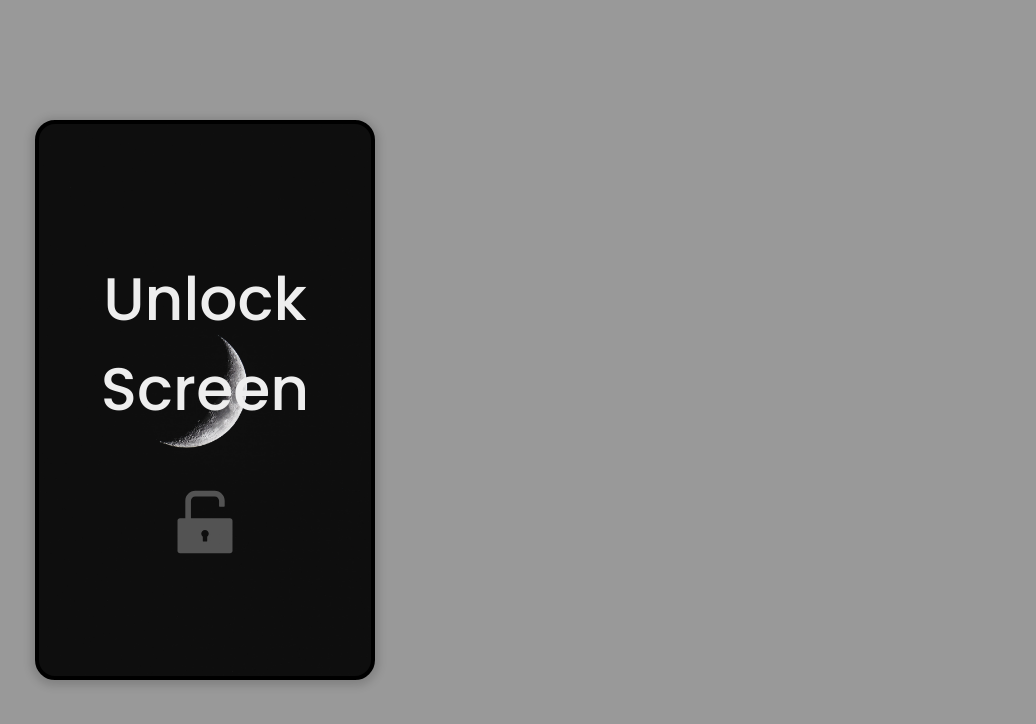
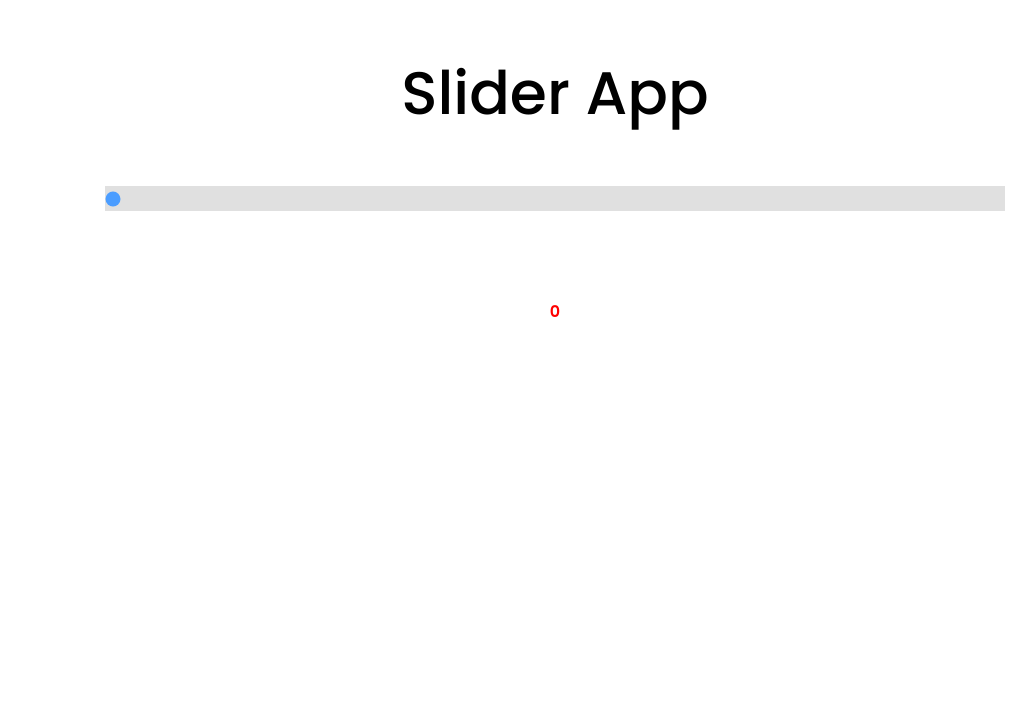
Before and after one commit to spectr-e/react-projects, a React (Vite) app: page / in a window 1280 px wide. Shown: the top 724 px of the page, without its empty margins (85-1121 px from the left). Built offline with nearby package versions, Linux system fonts and the light colour scheme.

Commit message:
Create a Slider Circle App complete

```diff
--- a/src/App.css
+++ b/src/App.css
@@ -59,7 +59,13 @@ body {
   font-size: 60px;
 }
 .font-bold {
-  font-weight: bold;
+  font-weight: 900;
+}
+.font-semibold {
+  font-weight: 600;
+}
+.font-medium {
+  font-weight: 500;
 }
 
 /* Container */
@@ -83,11 +89,29 @@ body {
   justify-content: center;
   align-items: center;
 }
-.d-flex.flex-column {
-  display: flex;
+.jcc {
   justify-content: center;
+}
+.jcs {
+  justify-content: start;
+}
+.jce {
+  justify-content: end;
+}
+.aic {
   align-items: center;
+}
+.ais {
+  align-items: start;
+}
+.aie {
+  align-items: end;
+}
+.flex-column {
   flex-direction: column;
+}
+.flex-row {
+  flex-direction: row;
 }
 .d-grid {
   display: grid;
@@ -1148,8 +1172,8 @@ body {
 .shadow-md {
   box-shadow: 0 2px 8px 4px rgba(0, 0, 0, 0.35);
 }
-.border-0 {
-  border-radius: 0;
+.border-100 {
+  border-radius: 100%;
 }
 .border-5 {
   border-radius: 4px;
--- a/src/App.jsx
+++ b/src/App.jsx
@@ -7,6 +7,7 @@ import {
   LightDarkModeApp,
   LikeMyPhotoApp,
   RandomizeColorsApp,
+  SliderApp,
   SlideToUnlockApp,
   TemperatureControllerApp,
   TestimonialsApp,
@@ -23,7 +24,8 @@ function App() {
         {/* <AlertsApp /> */}
         {/* <TemperatureControllerApp /> */}
         {/* <LightDarkModeApp /> */}
-        <SlideToUnlockApp />
+        {/* <SlideToUnlockApp /> */}
+        <SliderApp />
       </div>
     </div>
   )
--- a/src/Projects/08-slide-to-unlock-app/SlideToUnlockApp.jsx
+++ b/src/Projects/08-slide-to-unlock-app/SlideToUnlockApp.jsx
@@ -1,5 +1,5 @@
 import { useEffect, useState } from 'react'
-import { LockSlider } from '../../Projects'
+import { LockSlider } from '../../components'
 import { AiFillUnlock } from 'react-icons/ai'
 import { HomeImg, LockImg } from '../../assets'
 
--- /dev/null
+++ b/src/Projects/09-slider-app/SliderApp.jsx
@@ -0,0 +1,44 @@
+import { useState } from 'react'
+import { Slider, Title } from '../../components'
+
+const SliderApp = () => {
+  const [radius, setRadius] = useState(0)
+  const handleInput = (e) => {
+    setRadius(e.target.value)
+  }
+
+  let bgColor
+  let textColor
+
+  if (radius < 25) {
+    bgColor = 'red'
+    textColor = 'red'
+  }
+  if (radius < 25 && radius <= 50) {
+    bgColor = 'blue'
+  }
+  if (radius > 51 && radius <= 75) {
+    bgColor = 'green'
+    textColor = 'white'
+  }
+  if (radius > 75) {
+    bgColor = 'orange'
+    textColor = 'white'
+  }
+  if (radius == 100) {
+    bgColor = 'red'
+  }
+  return (
+    <div className='container text-center'>
+      <Title title='Slider App' />
+      <Slider
+        handleInput={handleInput}
+        radius={radius}
+        bgColor={bgColor}
+        textColor={textColor}
+      />
+    </div>
+  )
+}
+
+export default SliderApp
--- a/src/Projects/index.js
+++ b/src/Projects/index.js
@@ -7,10 +7,9 @@ import TemperatureControllerApp from './06-temperature-controller-app/Temperatur
 import LightDarkModeApp from './07-light-dark-mode-app/LightDarkModeApp'
 import Blog from './07-light-dark-mode-app/Blog'
 import SlideToUnlockApp from './08-slide-to-unlock-app/SlideToUnlockApp'
-import LockSlider from './08-slide-to-unlock-app/LockSlider'
-
+import SliderApp from './09-slider-app/SliderApp'
 export {
-  LockSlider,
+  SliderApp,
   SlideToUnlockApp,
   Blog,
   LightDarkModeApp,
--- a/src/Projects/08-slide-to-unlock-app/LockSlider.jsx
+++ b/src/components/LockSlider.jsx
@@ -1,4 +1,4 @@
-import './LockSlider.css'
+import '../Projects/08-slide-to-unlock-app/LockSlider.css'
 
 const LockSlider = ({ handleInput, sliderVal, width }) => {
   const sliderStyle = {
--- /dev/null
+++ b/src/components/Slider.jsx
@@ -0,0 +1,43 @@
+import { useState } from 'react'
+
+const Slider = ({ handleInput, bgColor, textColor, radius }) => {
+  const sliderStyle = {
+    appearance: 'none',
+    width: '100%',
+    height: 25,
+    background: 'lightgray',
+    cursor: 'pointer',
+    opacity: 0.7,
+  }
+
+  return (
+    <div
+      className='container d-flex flex-column'
+      style={{
+        gap: 100,
+      }}
+    >
+      <input
+        type='range'
+        min={0}
+        max={100}
+        value={radius}
+        onInput={handleInput}
+        style={sliderStyle}
+      />
+      <div
+        className='font-semibold d-flex border-50'
+        style={{
+          color: !textColor ? 'black' : textColor,
+          background: !bgColor ? 'lightgray' : bgColor,
+          height: `${radius * 2}px`,
+          width: `${radius * 2}px`,
+        }}
+      >
+        <span>{radius}</span>
+      </div>
+    </div>
+  )
+}
+
+export default Slider
--- a/src/components/index.js
+++ b/src/components/index.js
@@ -1,5 +1,7 @@
 import Title from './Title'
 import Button from './Button'
 import Alert from './Alert'
+import LockSlider from './LockSlider'
+import Slider from './Slider'
 
-export { Title, Button, Alert }
+export { Title, Button, Alert, LockSlider, Slider }
```
